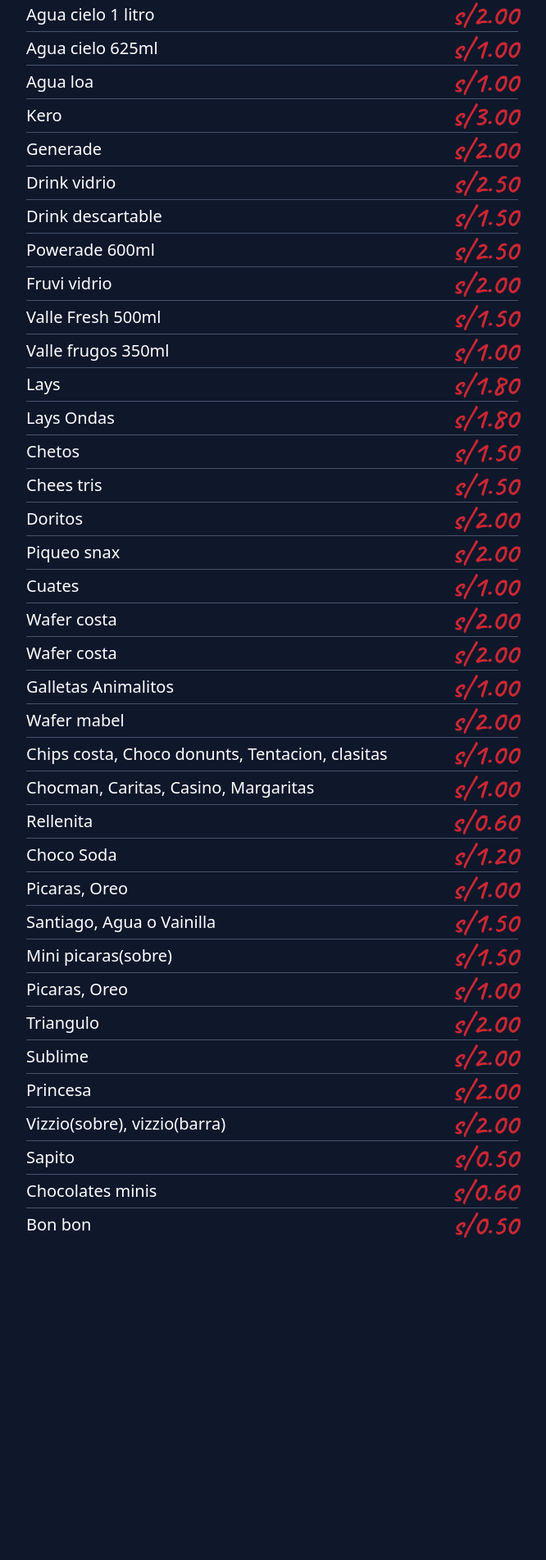
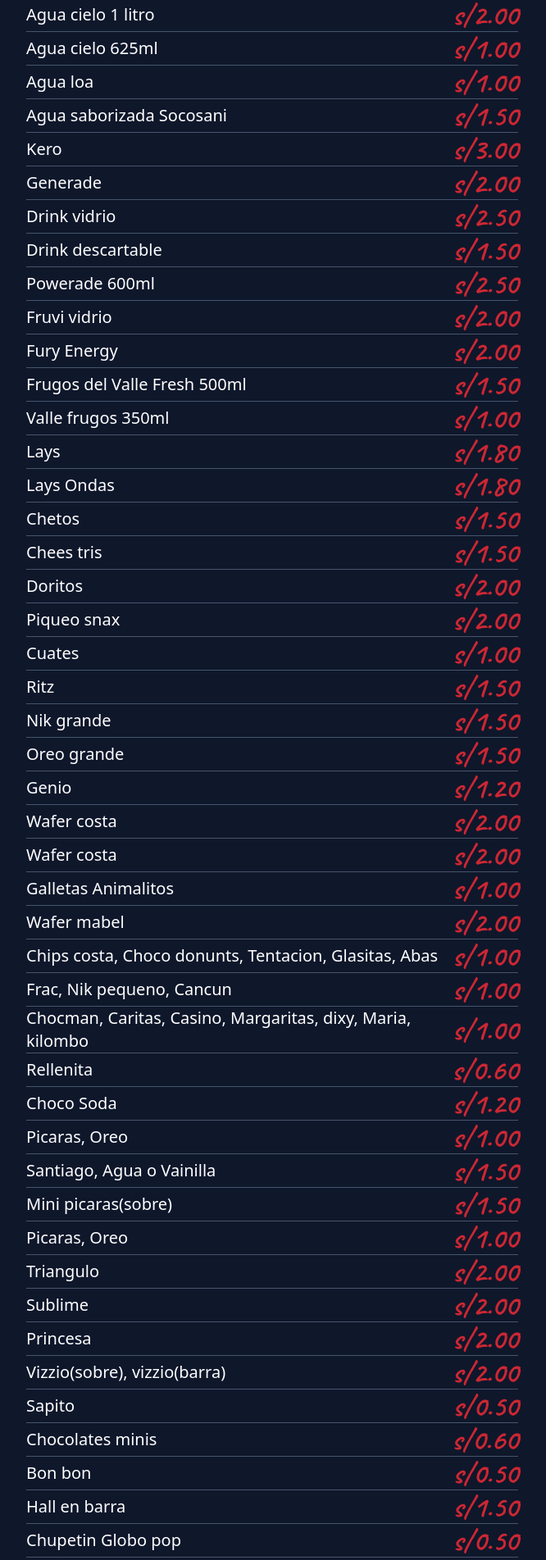
Before and after one commit to MiltonYV-DEV/lista-precios, a React (Vite) app: page / in a window 1280 px wide. Shown: the part 880-2783 px from the top of the page at 82% size, without its empty margins (308-974 px from the left). Before the commit the page ends 2397 px from the top, so only its background shows below. Built offline with nearby package versions, Linux system fonts and the light colour scheme.

Commit message:
Agregando productos

```diff
--- a/src/App.jsx
+++ b/src/App.jsx
@@ -38,7 +38,8 @@ function App() {
         >
           <option value="">Todos</option>
           <option value="gaseosa">Gaseosa</option>
-          <option value="galleta">galleta</option>
+          <option value="galleta">Galleta</option>
+          <option value="otros">Otros</option>
         </select>
       </div>
       <div className="max-w-[600px] mx-auto">
--- a/src/utils/listProducts.json
+++ b/src/utils/listProducts.json
@@ -50,7 +50,7 @@
     "categoria": "gaseosa"
   },
   {
-    "nombre": "Kr litro",
+    "nombre": "Kr 1 litro",
     "precio": 2.5,
     "categoria": "gaseosa"
   },
@@ -60,7 +60,7 @@
     "categoria": "gaseosa"
   },
   {
-    "nombre": "Frugos, kris 400ml",
+    "nombre": "Frugos, kris 400ml, limonada lemonfresh, Oro, Black",
     "precio": 1.0,
     "categoria": "gaseosa"
   },
@@ -100,6 +100,11 @@
     "categoria": "gaseosa"
   },
   {
+    "nombre": "Agua saborizada Socosani",
+    "precio": 1.5,
+    "categoria": "gaseosa"
+  },
+  {
     "nombre": "Kero",
     "precio": 3.0,
     "categoria": "gaseosa"
@@ -130,7 +135,13 @@
     "categoria": "gaseosa"
   },
   {
-    "nombre": "Valle Fresh 500ml",
+    "nombre": "Fury Energy",
+    "precio": 2.0,
+    "categoria": "gaseosa"
+  },
+
+  {
+    "nombre": "Frugos del Valle Fresh 500ml",
     "precio": 1.5,
     "categoria": "gaseosa"
   },
@@ -175,6 +186,26 @@
     "categoria": "galleta"
   },
   {
+    "nombre": "Ritz",
+    "precio": 1.5,
+    "categoria": "galleta"
+  },
+  {
+    "nombre": "Nik grande",
+    "precio": 1.5,
+    "categoria": "galleta"
+  },
+  {
+    "nombre": "Oreo grande",
+    "precio": 1.5,
+    "categoria": "galleta"
+  },
+  {
+    "nombre": "Genio",
+    "precio": 1.2,
+    "categoria": "galleta"
+  },
+  {
     "nombre": "Wafer costa",
     "precio": 2.0,
     "categoria": "galleta"
@@ -195,12 +226,17 @@
     "categoria": "galleta"
   },
   {
-    "nombre": "Chips costa, Choco donunts, Tentacion, clasitas",
+    "nombre": "Chips costa, Choco donunts, Tentacion, Glasitas, Abas",
     "precio": 1.0,
     "categoria": "galleta"
   },
   {
-    "nombre": "Chocman, Caritas, Casino, Margaritas",
+    "nombre": "Frac, Nik pequeno, Cancun",
+    "precio": 1.0,
+    "categoria": "galleta"
+  },
+  {
+    "nombre": "Chocman, Caritas, Casino, Margaritas, dixy, Maria, kilombo",
     "precio": 1.0,
     "categoria": "galleta"
   },
@@ -268,5 +304,25 @@
     "nombre": "Bon bon",
     "precio": 0.5,
     "categoria": "galleta"
+  },
+  {
+    "nombre": "Hall en barra",
+    "precio": 1.5,
+    "categoria": "galleta"
+  },
+  {
+    "nombre": "Chupetin Globo pop",
+    "precio": 0.5,
+    "categoria": "galleta"
+  },
+  {
+    "nombre": "Caramelos cualquiera 3x",
+    "precio": 0.5,
+    "categoria": "galleta"
+  },
+  {
+    "nombre": "Papel Elite Suave unidad",
+    "precio": 1.2,
+    "categoria": "otros"
   }
 ]
```
